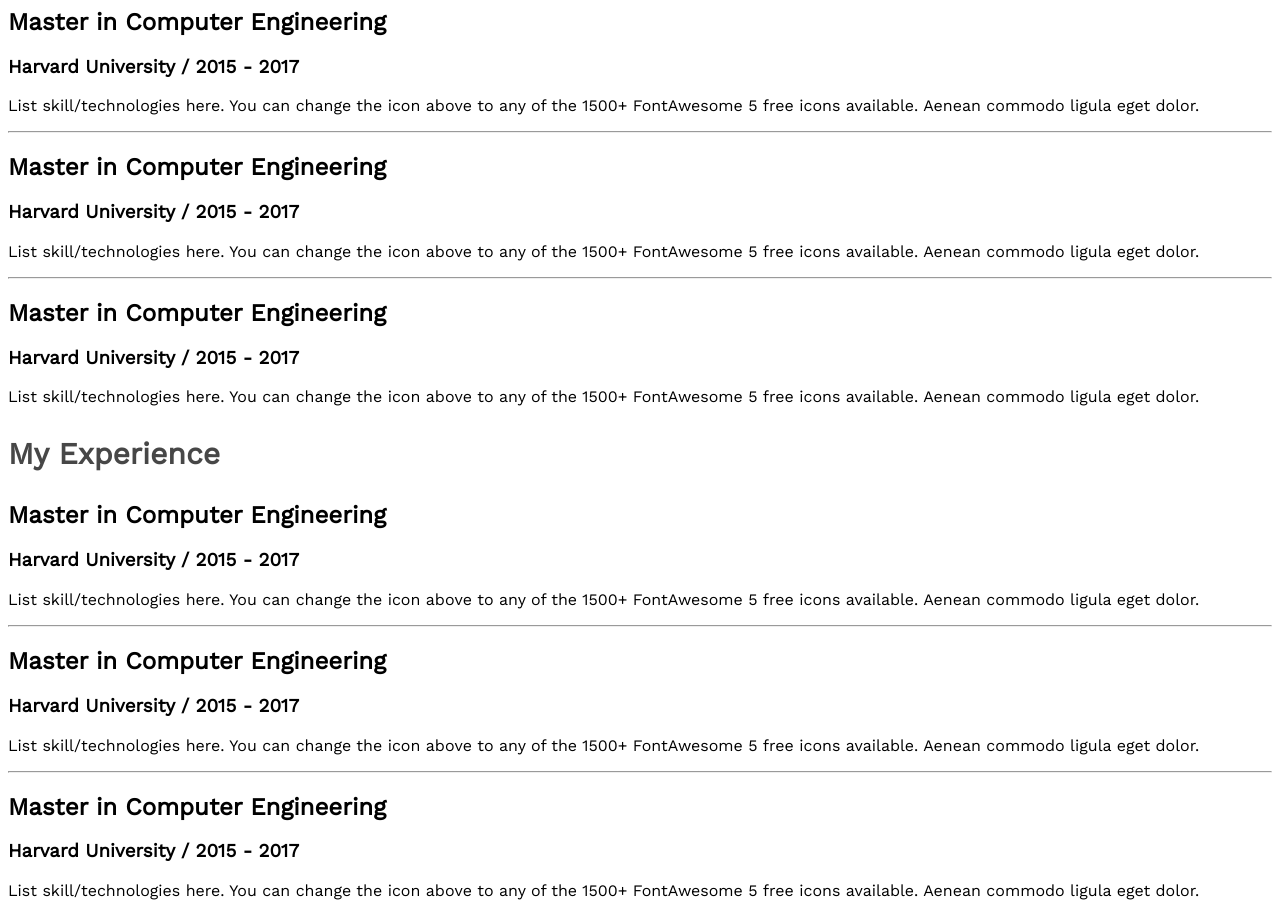
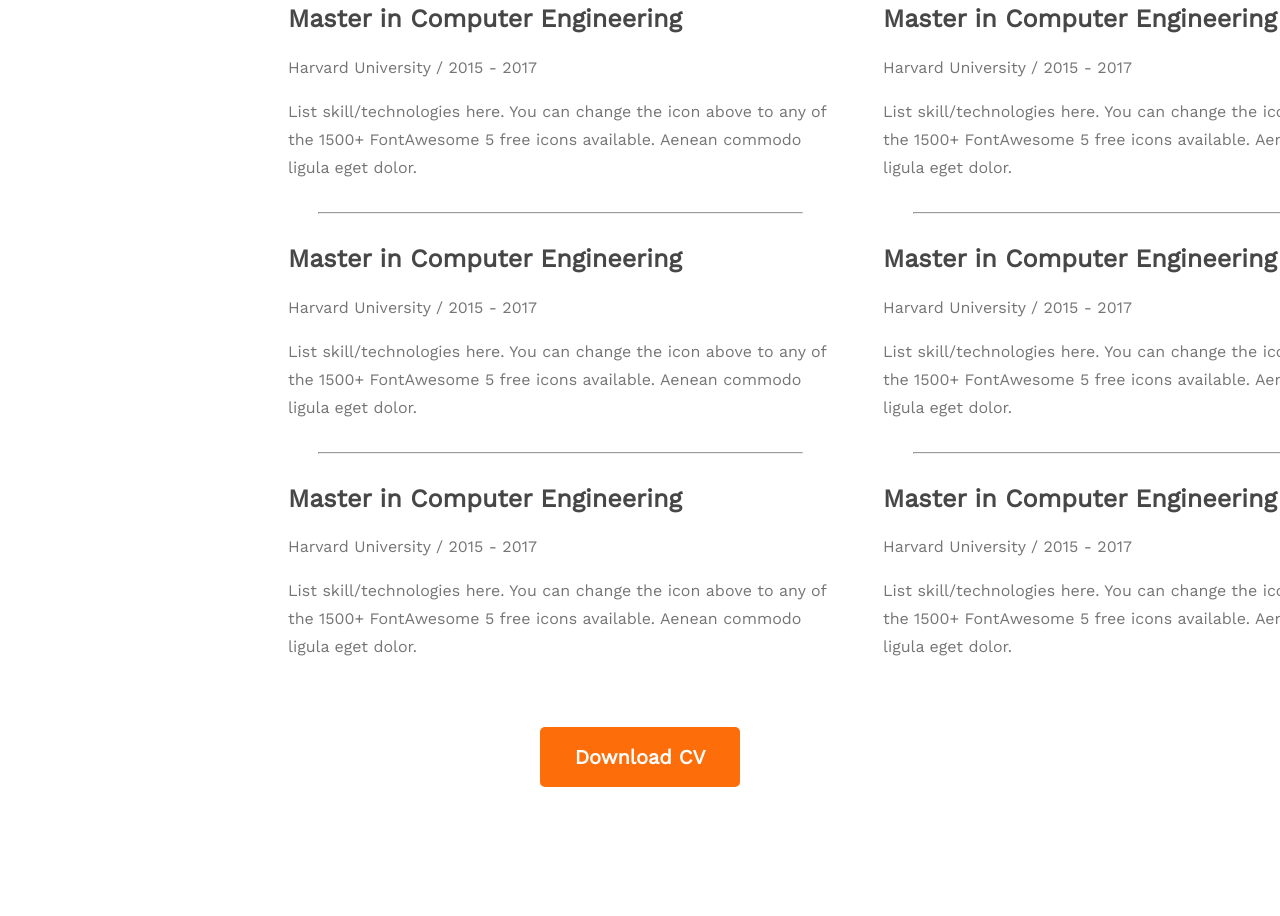
Before and after one commit to RH-Rimon/Web-Developer-Portfolio, a plain HTML site: page index.html in a window 1280 px wide. Shown: the part 2860-3776 px from the top of the page. After the commit the page ends 3655 px from the top, so only its background shows below. Drawn offline with nearby package versions, Linux system fonts and the light colour scheme.

Commit message:
main section final

```diff
--- a/index.html
+++ b/index.html
@@ -105,7 +105,7 @@
 
             <!-- Resume Section -->
 
-            <section>
+            <section class="section-resume">
                 <h3 class="section-title">A summary of My Resume</h3>
 
                 <div class="resume-container">
@@ -175,7 +175,12 @@
                     </div>
 
                 </div>
+
             </section>
+
+            <div class="download-cv">
+                <button class="btn-primary">Download CV</button>
+            </div>
         </section>
     </main>
     <footer>
--- a/styles/style.css
+++ b/styles/style.css
@@ -197,10 +197,48 @@ header {
 
 /* Resume Section styles */
 
-.resumn-column-title {
+.resume-column-title {
 
     color: var(--Dark-02, #474747);
     font-size: 30px;
     font-weight: 700;
 
 }
+
+.resume-container {
+
+    display: flex;
+    gap: 50px;
+    width: 1140px;
+
+    margin-left: 280px;
+    margin-bottom: 50px;
+}
+
+.resume-item-description,
+.resume-item-institute {
+
+    color: var(--Dark-03, #757575);
+    font-size: 16px;
+    font-weight: 400;
+    line-height: 28px;
+    /* 175% */
+}
+
+.resume-item-title {
+
+    color: var(--Dark-02, #474747);
+    font-size: 25px;
+    font-weight: 700;
+
+}
+
+hr {
+
+    margin: 30px;
+}
+
+.download-cv {
+
+    text-align: center;
+}
```
